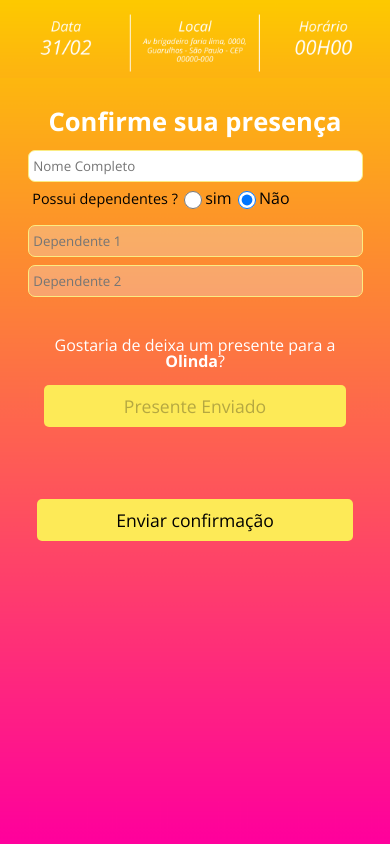
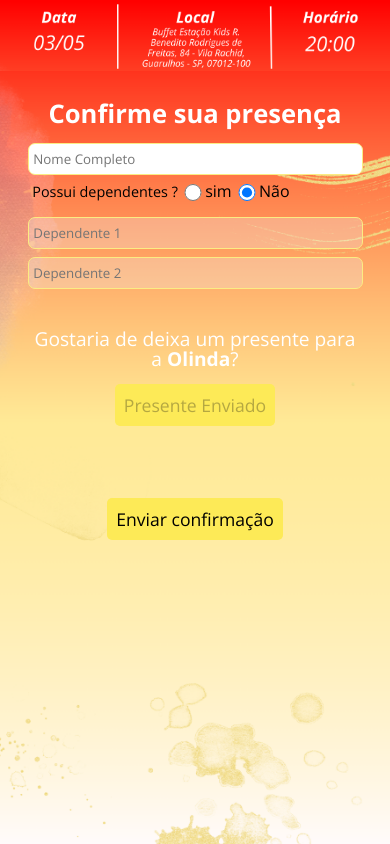
Before and after one commit to GabrielnunesGNS/cardOlindaNiver, a PHP site: page /confirmacaoPresenca.html in a window 390 px wide. Run offline with PHP 8.4, Linux system fonts and the light colour scheme.

Commit message:
Add files via upload

```diff
--- a/css/style.css
+++ b/css/style.css
@@ -28,23 +28,21 @@
     }
 
     .container-presenca{
-        margin-bottom: 30%;
+        margin-bottom: 20%;
         color: #fff;
         font-size: 1.2rem;
         display: flex;
         flex-direction: column;
         align-items: center;
-        gap: 1rem;
+
     }
 
 
     .btn-color{
-        width: 90%;
         text-align: center;
         font-size: 1.1rem;
         margin:auto;
         padding: .5rem;
-
         background-color: #fdea57;
         border: 1px solid transparent;
         border-radius: 5px;
@@ -139,7 +137,7 @@
     }
 
     .presente-box h3{
-        font-size: 1rem !important;
+        font-size: 1.2rem !important;
         margin: 2rem 0 1rem 0  !important;
         text-align: center;
         font-weight: 400 !important;
```
Also changed, not shown: assets/image/cabecalhoAniversario.png, assets/image/cartaoAniversario.png, assets/image/fundoDegrade.png.
